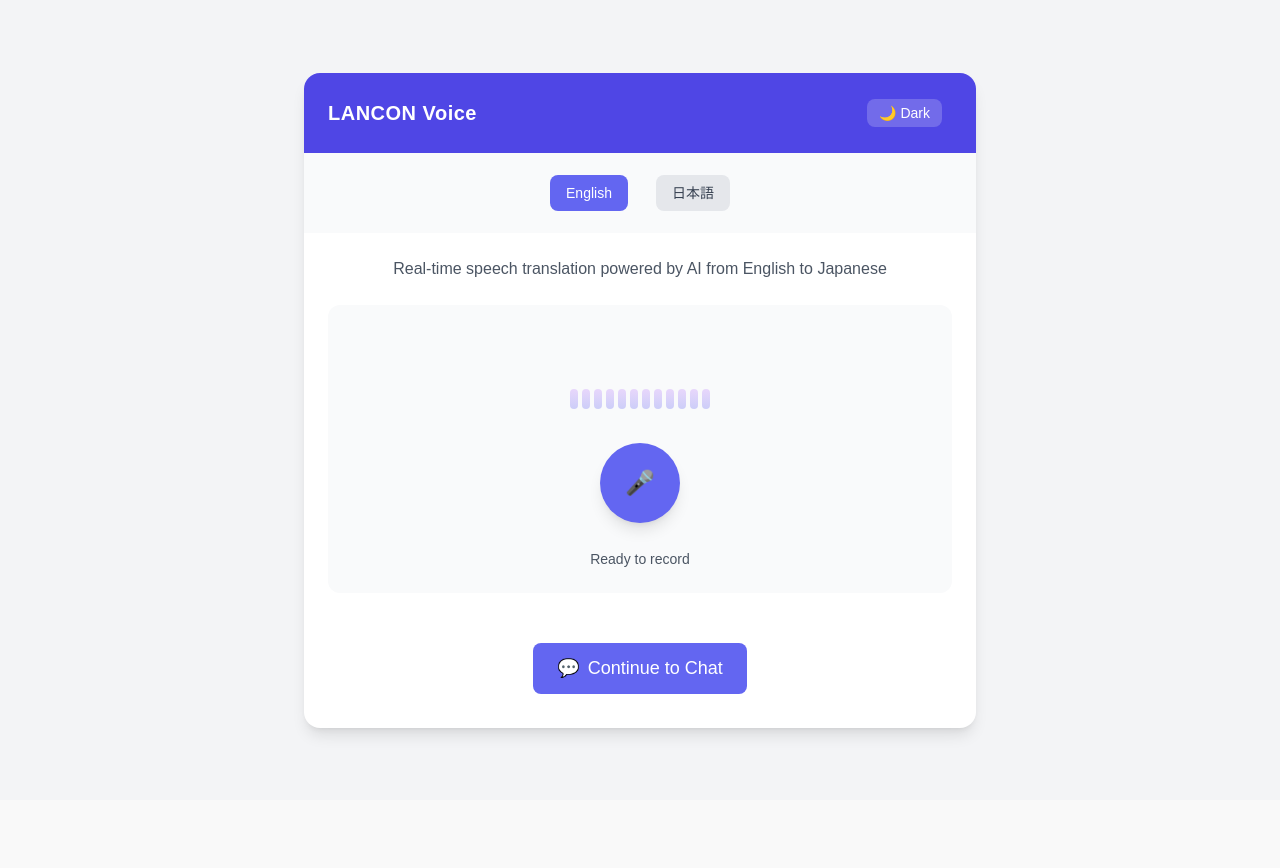
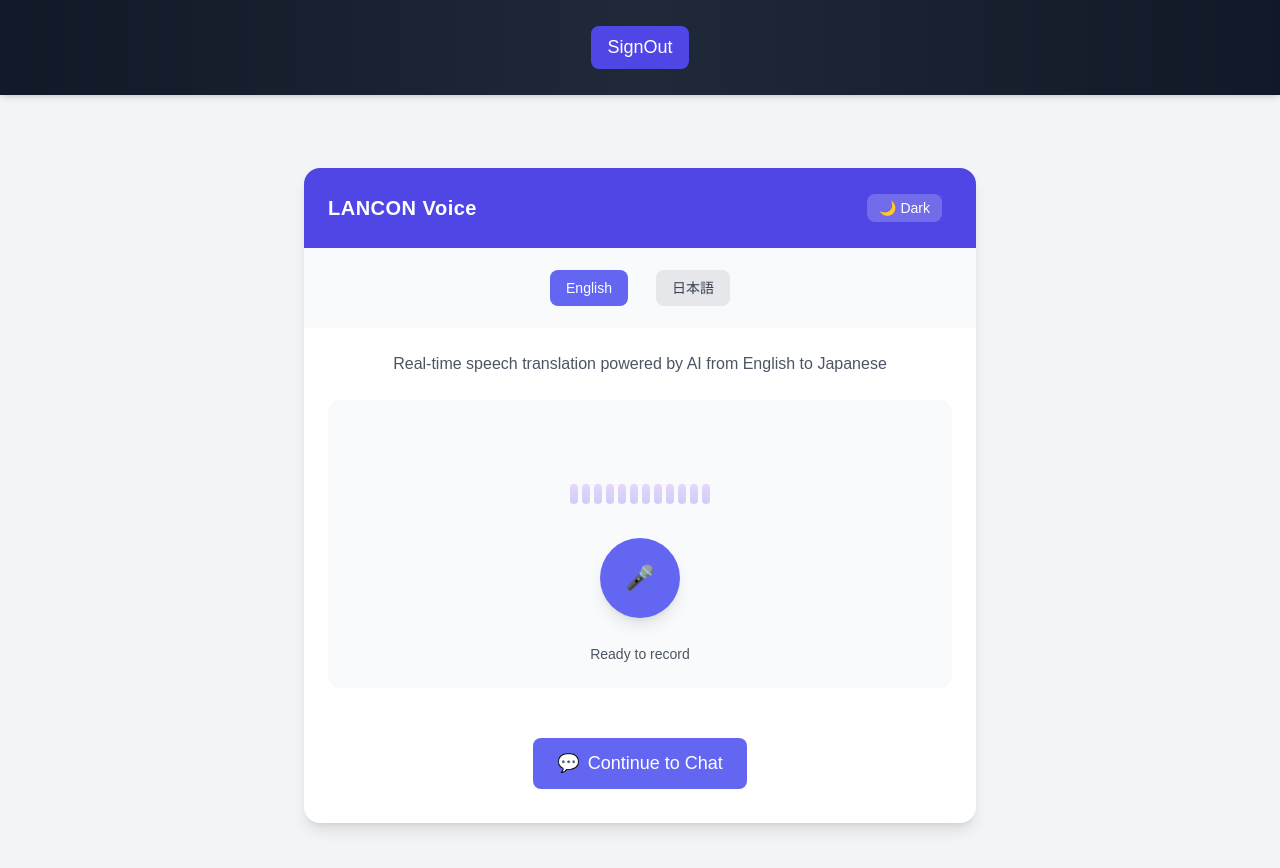
Before and after one commit to yashveeeeer/lancon, a React (Create React App) app in the folder frontend/: page /recorder in a window 1280 px wide. Shown: the top 868 px of the page. Before the commit the page ends 800 px from the top, so only its background shows below. Built offline with nearby package versions, Linux system fonts and the light colour scheme; sample sign-in values are in the browser's storage.

Commit message:
sign out functionality

```diff
--- a/frontend/src/components/Recorder.jsx
+++ b/frontend/src/components/Recorder.jsx
@@ -21,7 +21,8 @@ const translations = {
     errorParsingResponse: "[Error parsing response]",
     playAudio: "Play Audio",
     pauseAudio: "Pause Audio",
-    audioError: "Audio playback error"
+    audioError: "Audio playback error",
+    signout:"SignOut"
   },
   ja: {
     appTitle: "LANCON Voice",
@@ -39,7 +40,8 @@ const translations = {
     errorParsingResponse: "[レスポンス解析エラー]",
     playAudio: "音声再生",
     pauseAudio: "音声停止",
-    audioError: "音声再生エラー"
+    audioError: "音声再生エラー",
+    signout:"ログアウト"
   }
 };
 
@@ -392,8 +394,22 @@ const Recorder = () => {
       })()
     : null;
 
+  const handleSignOut=()=>{
+    console.log(localStorage)
+    localStorage.removeItem("access_token");
+    localStorage.removeItem("user");
+    navigate("/login");
+  }
+
   return (
     <div className={`${darkMode ? "dark" : ""} min-h-screen`}>
+      <div className="sticky top-0 z-20 p-4 bg-gradient-to-r from-gray-900 via-gray-800 to-gray-900 shadow-md backdrop-blur-md">
+            <button
+            onClick={handleSignOut}
+            className="px-4 py-2 bg-indigo-600 hover:bg-red-500 text-white font-medium rounded-lg transition">
+              {t("signout")}
+            </button>
+      </div>
       <div className="flex items-center justify-center min-h-screen bg-gray-100 dark:bg-gray-900 transition-colors p-4">
         <div className="w-full max-w-2xl bg-white dark:bg-gray-800 shadow-lg rounded-2xl overflow-hidden text-gray-900 dark:text-gray-100 transition-colors">
 
--- a/frontend/src/components/socketss.jsx
+++ b/frontend/src/components/socketss.jsx
@@ -1,4 +1,5 @@
 import React, { useState, useEffect, useRef, useCallback } from "react";
+import { useNavigate } from 'react-router-dom';
 
 // Translation object for Chat component
 const translations = {
@@ -15,7 +16,8 @@ const translations = {
     noMessages: "No messages yet...",
     youTo: "You to",
     says: "says:",
-    server: "Server:"
+    server: "Server:",
+    signout:"SignOut"
   },
   ja: {
     appTitle: "LANCON",
@@ -30,7 +32,8 @@ const translations = {
     noMessages: "まだメッセージがありません...",
     youTo: "あなたから",
     says: "さんより:",
-    server: "サーバー:"
+    server: "サーバー:",
+    signout:"ログアウト"
   }
 };
 
@@ -42,8 +45,8 @@ function Chat() {
   }
 }, []);
 
+  const navigate = useNavigate();
   const [userId, setUserId] = useState("");
-  const [inputId, setInputId] = useState("");
   const [to, setTo] = useState(""); // recipient
   const [message, setMessage] = useState("");
   const [messages, setMessages] = useState([]);
@@ -95,8 +98,23 @@ function Chat() {
     }
   };
 
+  const handleSignOut=()=>{
+    console.log(localStorage)
+    localStorage.removeItem("access_token");
+    localStorage.removeItem("user");
+    navigate("/login");
+  }
+
   return (
     <div className={`${darkMode ? "dark" : ""}`}>
+
+          <div className="sticky top-0 z-20 p-4 bg-gradient-to-r from-gray-900 via-gray-800 to-gray-900 shadow-md backdrop-blur-md">
+            <button
+            onClick={handleSignOut}
+            className="px-4 py-2 bg-indigo-600 hover:bg-red-500 text-white font-medium rounded-lg transition">
+              {t("signout")}
+            </button>
+          </div>
           <div className="flex items-center justify-center min-h-screen bg-gray-100 dark:bg-gray-900 transition-colors">
             <div className="w-full max-w-md bg-white dark:bg-gray-800 shadow-lg rounded-2xl overflow-hidden text-gray-900 dark:text-gray-100 transition-colors">
 
@@ -141,27 +159,6 @@ function Chat() {
 
               {/* 🔹 Chat body */}
               <div className="p-6">
-            {!userId ? (
-              <div className="flex gap-2">
-                <input
-                  className="flex-1 p-2 border rounded-lg focus:ring-2 focus:ring-indigo-400 outline-none dark:bg-gray-700 dark:border-gray-600"
-                  placeholder={t("userIdPlaceholder")}
-                  value={inputId}
-                  onChange={(e) => setInputId(e.target.value)}
-                  onKeyDown={(e) => {
-                    if (e.key === "Enter" && inputId.trim() !== "") {
-                      setUserId(inputId);
-                    }
-                  }}
-                />
-                <button
-                  className="bg-indigo-500 text-white px-4 py-2 rounded-lg hover:bg-indigo-600"
-                  onClick={() => setUserId(inputId)}
-                >
-                  {t("joinButton")}
-                </button>
-              </div>
-            ) : (
                   <>
                     <h3 className="text-gray-600 dark:text-gray-300 text-sm mb-2">
                       {t("loggedInAs")} <span className="font-semibold">{userId}</span>
@@ -221,7 +218,6 @@ function Chat() {
                       )}
                     </div>
                   </>
-            )}
               </div>
             </div>
           </div>
```
Also changed, not shown: 1 other file (tests, documents, lock files or other folders). Lines whose indentation alone changed are shown as unchanged.
